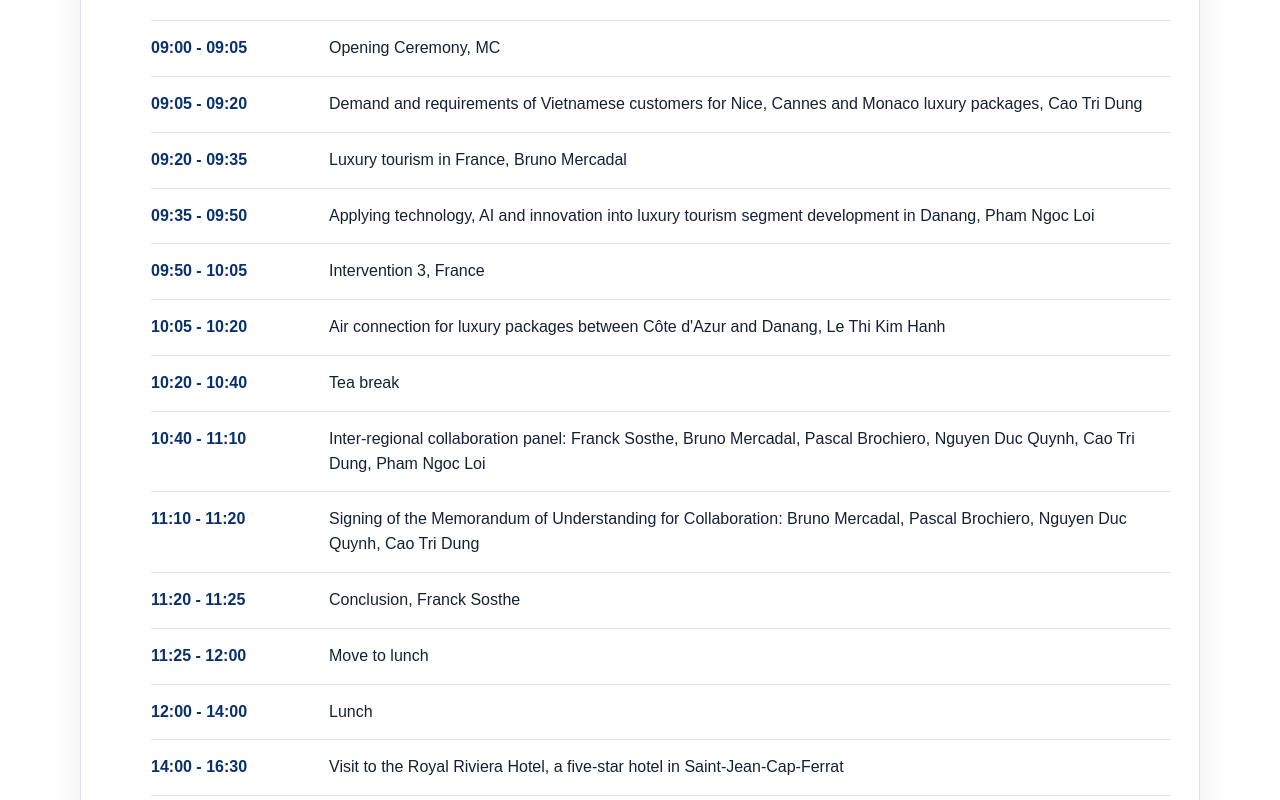
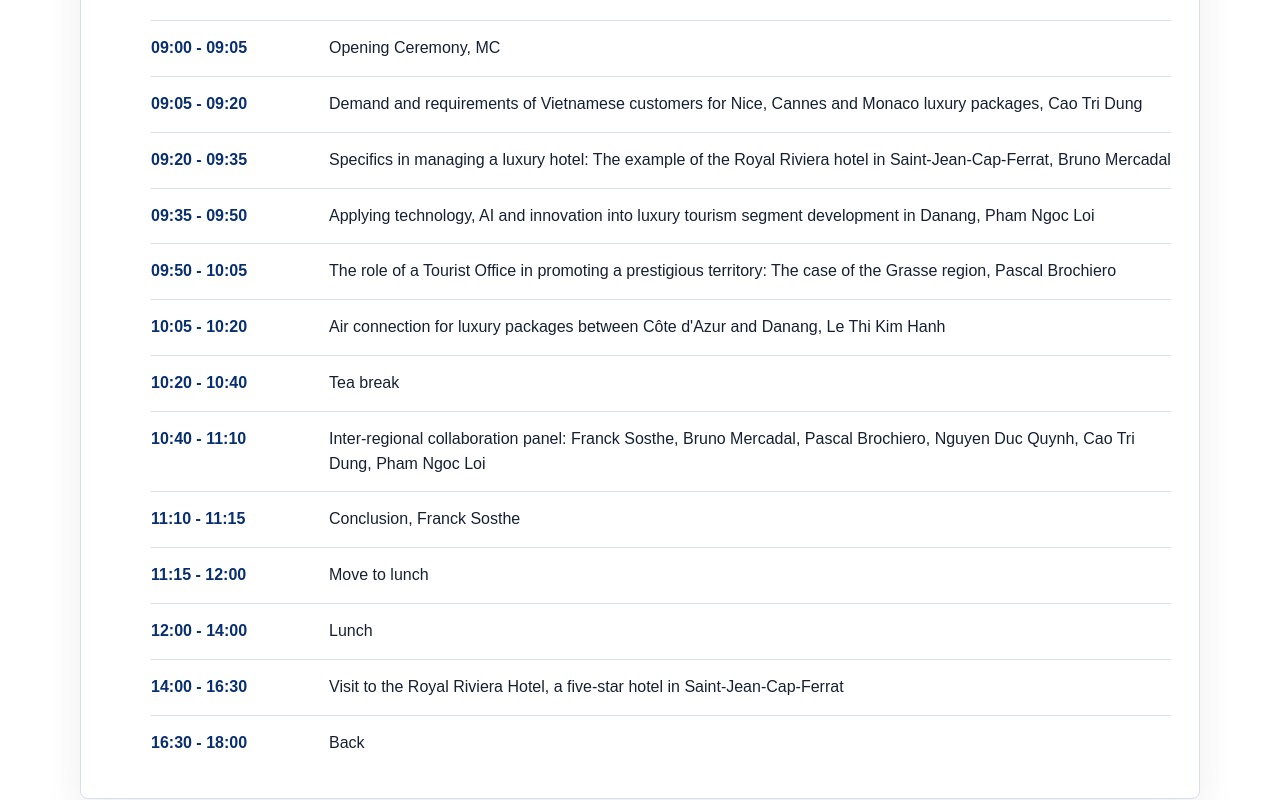
Before and after one commit to tuannguyenvku/imtecad-2026, a Next.js app: page /imtecad-2026/ in a window 1280 px wide. Shown: the part 5340-6140 px from the top of the page. Built offline with nearby package versions, Linux system fonts and the light colour scheme.

Commit message:
Update agenda from V2 workbook

```diff
--- a/app/page.jsx
+++ b/app/page.jsx
@@ -65,7 +65,7 @@
       ["10:20 - 10:40", "Tea break"],
       [
         "10:40 - 11:10",
-        "Inter-regional collaboration panel: Sylvain Antoniotti, Christian Sinicropi, Fragonard representative, Nguyen Duc Quynh, Cao Tri Dung, Giang Thi Kim Lien",
+        "Inter-regional collaboration panel: Sylvain Antoniotti, Fragonard representative, Christian Sinicropi, Nguyen Duc Quynh, Cao Tri Dung, Giang Thi Kim Lien",
       ],
       [
         "11:10 - 11:20",
@@ -89,12 +89,18 @@
         "09:05 - 09:20",
         "Demand and requirements of Vietnamese customers for Nice, Cannes and Monaco luxury packages, Cao Tri Dung",
       ],
-      ["09:20 - 09:35", "Luxury tourism in France, Bruno Mercadal"],
+      [
+        "09:20 - 09:35",
+        "Specifics in managing a luxury hotel: The example of the Royal Riviera hotel in Saint-Jean-Cap-Ferrat, Bruno Mercadal",
+      ],
       [
         "09:35 - 09:50",
         "Applying technology, AI and innovation into luxury tourism segment development in Danang, Pham Ngoc Loi",
       ],
-      ["09:50 - 10:05", "Intervention 3, France"],
+      [
+        "09:50 - 10:05",
+        "The role of a Tourist Office in promoting a prestigious territory: The case of the Grasse region, Pascal Brochiero",
+      ],
       [
         "10:05 - 10:20",
         "Air connection for luxury packages between Côte d'Azur and Danang, Le Thi Kim Hanh",
@@ -104,15 +110,11 @@
         "10:40 - 11:10",
         "Inter-regional collaboration panel: Franck Sosthe, Bruno Mercadal, Pascal Brochiero, Nguyen Duc Quynh, Cao Tri Dung, Pham Ngoc Loi",
       ],
-      [
-        "11:10 - 11:20",
-        "Signing of the Memorandum of Understanding for Collaboration: Bruno Mercadal, Pascal Brochiero, Nguyen Duc Quynh, Cao Tri Dung",
-      ],
-      ["11:20 - 11:25", "Conclusion, Franck Sosthe"],
-      ["11:25 - 12:00", "Move to lunch"],
+      ["11:10 - 11:15", "Conclusion, Franck Sosthe"],
+      ["11:15 - 12:00", "Move to lunch"],
       ["12:00 - 14:00", "Lunch"],
       ["14:00 - 16:30", "Visit to the Royal Riviera Hotel, a five-star hotel in Saint-Jean-Cap-Ferrat"],
-      ["16:30 - 17:00", "Back"],
+      ["16:30 - 18:00", "Back"],
     ],
   },
 ];
```
